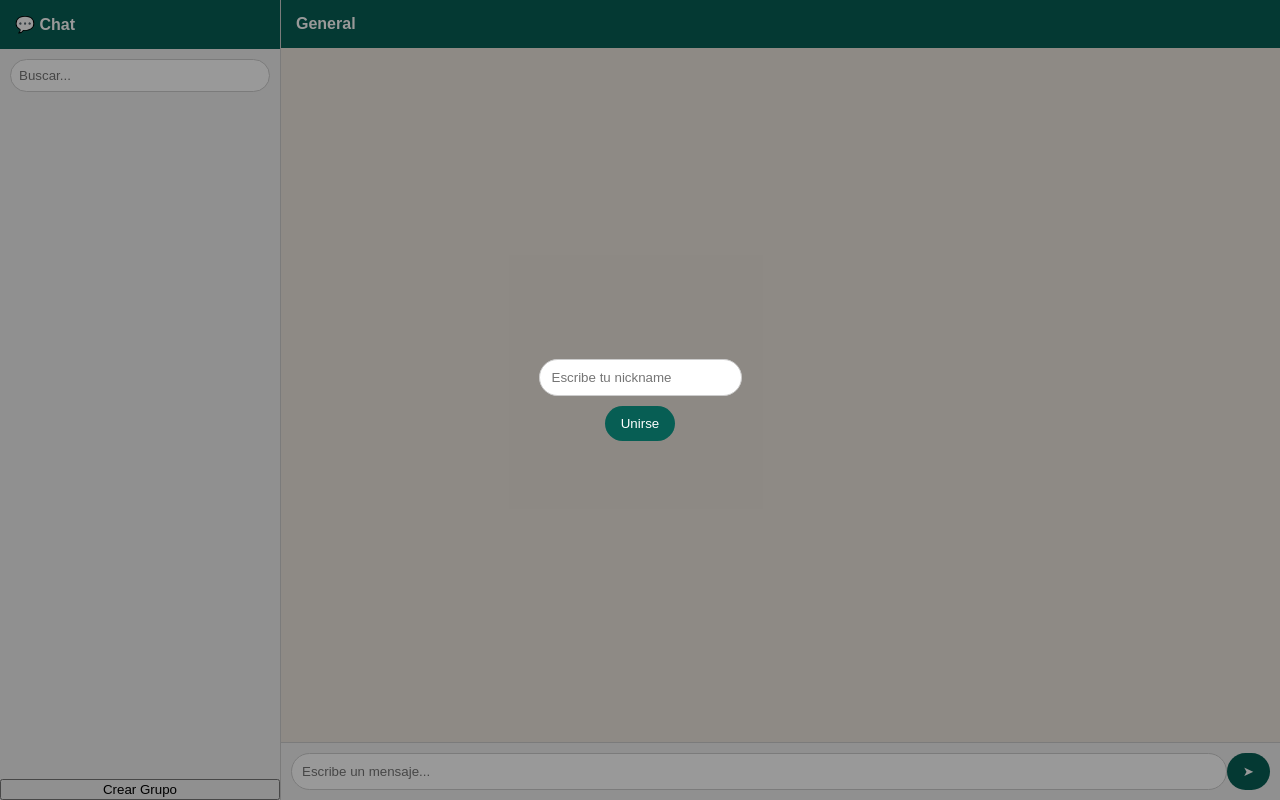
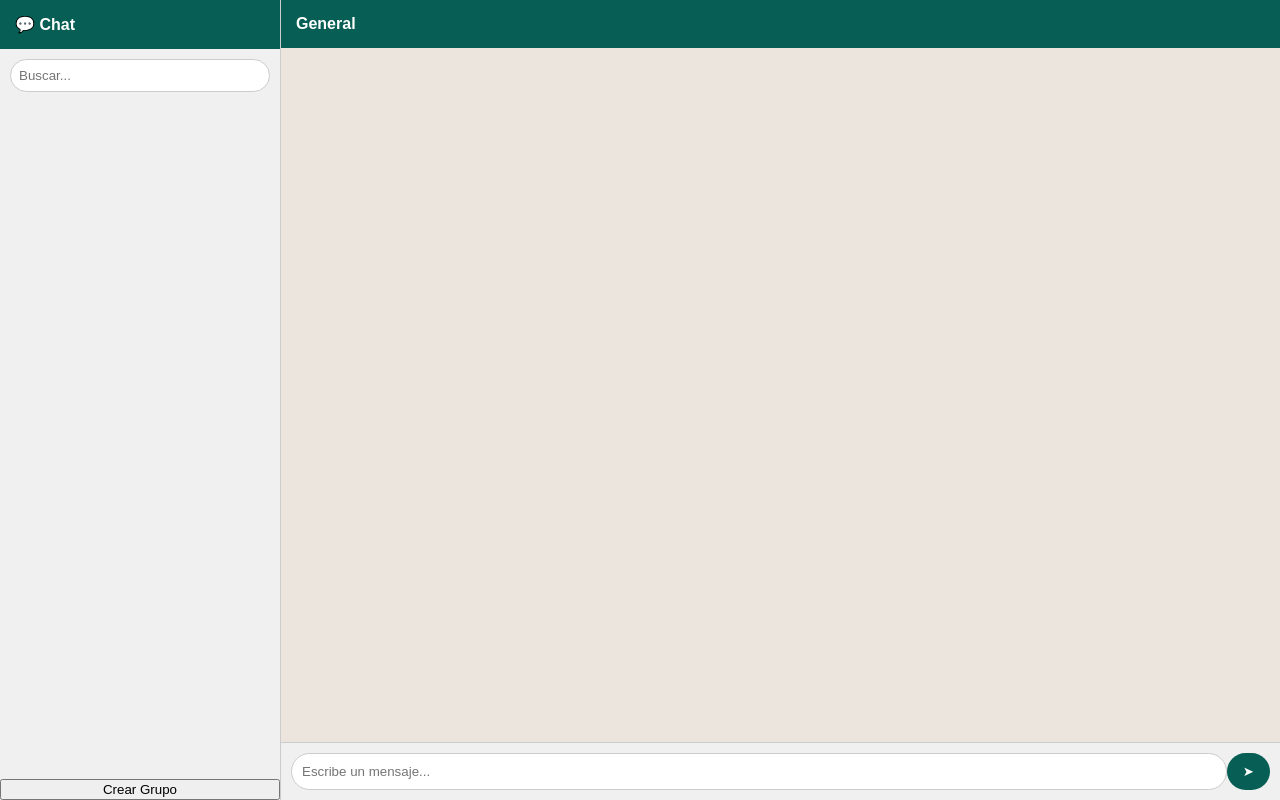
Before and after one commit to New25Said/chat-servidor, a website: page index.html in a window 1280 px wide. Drawn offline with nearby package versions, Linux system fonts and the light colour scheme; no server answers.

Commit message:
Update styles.css

```diff
--- a/styles.css
+++ b/styles.css
@@ -19,7 +19,7 @@ body, html{margin:0;padding:0;height:100%;font-family:Arial,sans-serif}
 #message-input{flex:1;padding:10px;border-radius:20px;border:1px solid #ccc;outline:none}
 #send-btn{padding:0 16px;border:none;background:#075e54;color:#fff;border-radius:20px;cursor:pointer}
 #send-btn:hover{filter:brightness(1.1)}
-#nickname-modal{position:fixed;top:0;left:0;width:100%;height:100%;background:rgba(0,0,0,.4);display:flex;justify-content:center;align-items:center;flex-direction:column;gap:10px}
+#nickname-modal{position:fixed;top:0;left:0;width:100%;height:100%;background:rgba(0,0,0,.4);display:none;justify-content:center;align-items:center;flex-direction:column;gap:10px}
 #nickname-modal input{padding:10px 12px;border-radius:20px;border:1px solid #ccc;outline:none}
 #nickname-modal button{padding:10px 16px;border:none;background:#075e54;color:#fff;border-radius:20px;cursor:pointer}
 #nickname-modal button:hover{filter:brightness(1.1)}
```
